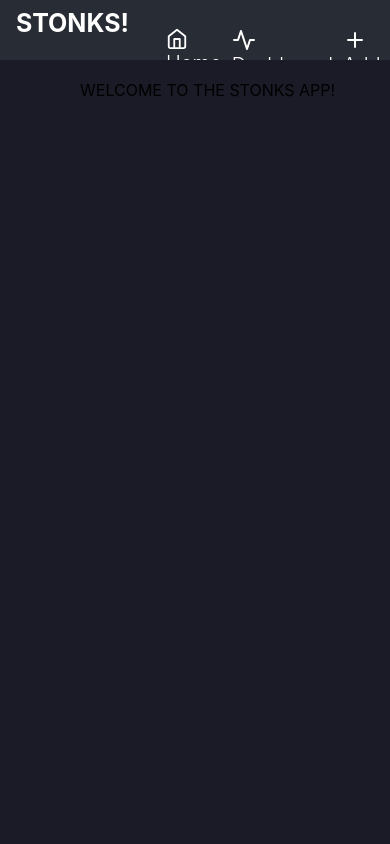
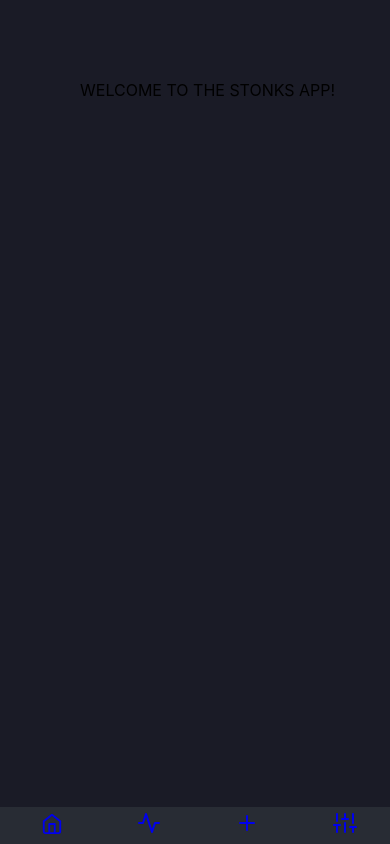
Before and after one commit to toddmantell/stonks, a React (Create React App) app: page / in a window 390 px wide. Built offline with nearby package versions, Linux system fonts and the light colour scheme; no server answers.

Commit message:
refactored to render different navs; added mobile nav

```diff
--- a/src/App.css
+++ b/src/App.css
@@ -1,3 +1,10 @@
+/*variables*/
+:root {
+  --main-secondary-color: #282c34;
+  --main-primary-color: #16161b;
+}
+
+/*app css*/
 .app-header {
   position: fixed;
   z-index: 1;
--- a/src/components/Header.css
+++ /dev/null
@@ -1,8 +0,0 @@
-.icon {
-  position: relative;
-  top: 0.25rem;
-}
-
-.user-name {
-  margin-top: 0.15rem;
-}
--- /dev/null
+++ b/src/components/Header/Header.css
@@ -0,0 +1,25 @@
+.icon {
+  position: relative;
+  top: 0.25rem;
+}
+
+.user-name {
+  margin-top: 0.15rem;
+}
+
+.mobile-header {
+  background-color: var(--main-secondary-color);
+  position: fixed;
+  width: 100vw;
+  bottom: 0;
+  padding: 0.25rem;
+
+  justify-content: center;
+}
+
+.mobile-icon {
+  flex: 1;
+  padding: 0 2rem;
+  justify-content: space-around;
+  cursor: pointer;
+}
--- /dev/null
+++ b/src/components/Header/MobileNavbar.js
@@ -0,0 +1,30 @@
+import React from "react";
+import { Activity, Home, Plus, Sliders } from "react-feather";
+import { Link } from "react-router-dom";
+
+export default function MobileNavbar(props) {
+  return (
+    <div className="mobile-header">
+      <Link to="/" className="nav-item">
+        <span className="mobile-icon">
+          <Home size={22} />
+        </span>
+      </Link>
+      <Link to="/dashboard" className="nav-item">
+        <span className="mobile-icon">
+          <Activity />
+        </span>
+      </Link>
+      <Link to="/addStonk" className="nav-item">
+        <span className="mobile-icon">
+          <Plus />
+        </span>
+      </Link>
+      <Link to="/irr" className="nav-item">
+        <span className="mobile-icon">
+          <Sliders />
+        </span>
+      </Link>
+    </div>
+  );
+}
--- /dev/null
+++ b/src/components/Header/index.js
@@ -0,0 +1,15 @@
+import React, { useEffect, useState } from "react";
+
+import "./Header.css";
+import DesktopHeader from "./DesktopHeader";
+import MobileNavbar from "./MobileNavbar";
+
+export default function Header() {
+  const [isMobile, setIsMobile] = useState(false);
+
+  useEffect(() => {
+    setIsMobile(window.innerWidth <= 640);
+  }, []);
+
+  return isMobile ? <MobileNavbar /> : <DesktopHeader />;
+}
```
Also changed, not shown: src/components/Header/DesktopHeader.js (renamed from src/components/Header.js, +4 -14 lines).
